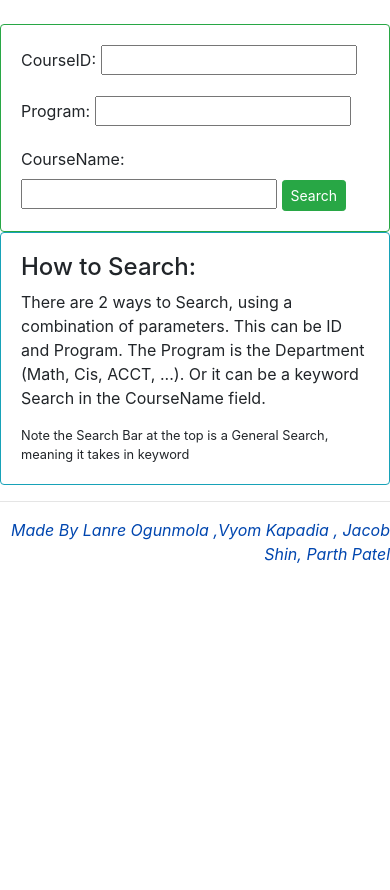
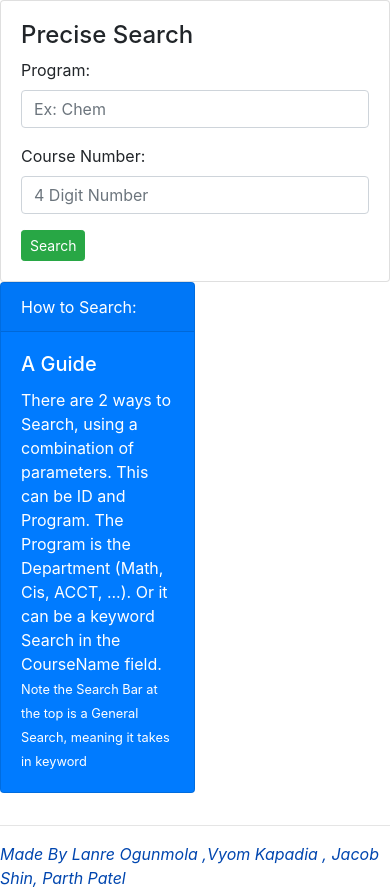
Before and after one commit to Parth099/TempleCourseRater, a Django app: page / in a window 390 px wide. Shown: the part 56-946 px from the top of the page. Before the commit the page ends 619 px from the top, so only its background shows below. Run offline with Django 3.2, Linux system fonts and the light colour scheme; data comes from the database, SQL or seed files in the repository; both versions use the stored data as it was after the commit; some libraries are stand-ins or nearby versions.

Commit message:
New Search Filters

```diff
--- a/Owlhacks/settings.py
+++ b/Owlhacks/settings.py
@@ -37,7 +37,10 @@ INSTALLED_APPS = [
     'django.contrib.sessions',
     'django.contrib.messages',
     'django.contrib.staticfiles',
-    'ProjectApp'
+    #non default
+    'ProjectApp',
+    'django_filters',
+    'widget_tweaks',
 ]
 
 MIDDLEWARE = [
--- /dev/null
+++ b/ProjectApp/filters.py
@@ -0,0 +1,18 @@
+import django_filters
+from django.forms.widgets import Input
+
+from .models import *
+
+class CourseFilter(django_filters.FilterSet):
+    Program = django_filters.CharFilter(lookup_expr='icontains',
+                                        label='Program',
+                                        widget = Input(attrs={'placeholder':'Ex: Chem',})
+                                        )
+
+    CourseID = django_filters.CharFilter(
+                                        label='Course Number',
+                                        widget = Input(attrs={'placeholder':'4 Digit Number', 'class': "form-control",})
+                                        )
+    class Meta:
+        model = Course
+        fields = ["CourseID", "Program", ]
--- a/ProjectApp/models.py
+++ b/ProjectApp/models.py
@@ -6,6 +6,7 @@ class Course(models.Model):
     CourseID = models.CharField(max_length=5, blank=True)
     Program = models.CharField(max_length=200, null=True, blank=True)
     CourseName =  models.CharField(max_length=300, null=True, blank=True)
+    CourseNum = models.PositiveIntegerField(null=True, blank=True)
 
     def __str__(self):
         return self.CourseName
@@ -19,4 +20,5 @@ class Comments(models.Model):
     date_created = models.DateTimeField(auto_now_add=True, null=True)
 
     def __str__(self):
-        return self.comment#self.date_created.strftime("%I:%M")
+        return self.comment
+        #self.date_created.strftime("%I:%M")
--- a/ProjectApp/templates/ProjectApp/index.html
+++ b/ProjectApp/templates/ProjectApp/index.html
@@ -1,29 +1,83 @@
 {% extends 'ProjectApp/main.html' %}
 
 {% block content %}
-<br>
 
-<div class='row'>
-    <div class=col-md-3>
-        <div class='card card-body border-success'>
-            <form action="" method="POST">
-                {% csrf_token %}
-                {{form.as_p}}
-                <label for="CourseName">CourseName:</label>
-                <input type="text" id="CourseName" name="CourseName">
-                <input class="btn btn-success btn-sm" type="submit" name='submit' value="Search">
-            </form>
+{% load widget_tweaks %}
+
+<div class="row">
+
+  <div class="col-md">
+    <div class='card card-body'>
+        <form action="" method="GET">
+
+          <div class="well">
+            <h4 style="margin-top: 0">Precise Search</h4>
+            <div class="row">
+              <div class="form-group col-sm-4 col-md-3">
+                {{ form.form.Program.label_tag}}
+                {% render_field form.form.Program class="form-control" %}
+
+              </div>
+              <div class="form-group col-sm-4 col-md-3">
+                {{ form.form.CourseID.label_tag}}
+                {% render_field form.form.CourseID class="form-control" %}
+
+              </div>
+            </div>
+          </div>
+
+
+
+
+
+          <input class="btn btn-success btn-sm" type="submit" name='submit' value="Search">
+
+
+          {% if flag < 0 %}
+          <small class="text-muted"><p>Your Search Produced 0 Results</p></small>
+          {% endif %}
+
+
+      </form>
+    </div>
+  </div>
+
+	<div class="col-md">
+
+    <div class="card text-white bg-primary mb-3" style="max-width: 50%;">
+        <div class="card-header">How to Search:</div>
+        <div class="card-body">
+          <h5 class="card-title">A Guide</h5>
+          <p class="card-text">There are 2 ways to Search, using a combination of parameters. This can be ID and Program. The Program is the Department (Math, Cis, ACCT, ...). Or it can be a keyword Search in the CourseName field.
+          <small>Note the Search Bar at the top is a General Search, meaning it takes in keyword</small></p>
         </div>
+      </div>
     </div>
-    <div class=col-md-4>
-        <div class='card card-body border-info'>
-            <h4>How to Search:</h4>
-            <p>There are 2 ways to Search, using a combination of parameters. This can be ID and Program. The Program is the Department (Math, Cis, ACCT, ...). Or it can be a keyword Search in the CourseName field.</p>
-            <small>Note the Search Bar at the top is a General Search, meaning it takes in keyword</small>
+  <br>
 
-        </div>
-    </div>
 </div>
 
 
+  {% if flag > 0 %}
+  <div class='row-md-1'>
+    <div class=col-md-12>
+      <h3>
+        Your Search Produced
+        <small class="text-muted">{{flag}} Results</small>
+      </h3>
+      <table class="table table-sm">
+          <tr>
+            <th>Link</th>
+            <th>Course</th>
+          </tr>
+          {% for q in query %}
+          <tr>
+            <td><a class="btn btn-info  btn-sm btn-block" href="{% url 'CoursePage' q.Program q.CourseID %}">View</a></td>
+            <td>{{q.Program}} - {{q}}</td>
+          </tr>
+          {% endfor %}
+        </table>
+      {% endif %}
+  </div>
+</div>
 {% endblock %}
--- a/ProjectApp/templates/ProjectApp/main.html
+++ b/ProjectApp/templates/ProjectApp/main.html
@@ -19,7 +19,7 @@
 
        <hr>
     </body>
-    <footer style="text-align: right;">
+    <footer style="text-align: left;">
         <i id='blue'>Made By Lanre Ogunmola ,Vyom Kapadia , Jacob Shin, Parth Patel</i>
     </footer>
 
--- a/ProjectApp/views.py
+++ b/ProjectApp/views.py
@@ -1,6 +1,7 @@
 from django.shortcuts import render, redirect
 from django.http import HttpResponse
 from django.forms import inlineformset_factory
+from .filters import CourseFilter
 from .models import *
 from .forms import *
 
@@ -11,34 +12,6 @@ def inputDB():
         i_0 = i[0].split(" ")
         C = Course(CourseID=i_0[1],Program=i_0[0],CourseName=i[1])
         C.save()
-
-def index(request):
-    form = CourseForm()
-    if request.method == "POST":
-        srcBar = request.POST.get('SearchBar', "")
-        if srcBar != "":
-            return searchCourses(request, srcBar)
-        form = CourseForm(request.POST)
-        if form.is_valid():
-            if request.POST.get('CourseName', "") == "":
-                try:
-                    P0 = request.POST['Program'].upper()
-                    C = Course.objects.get(CourseID=request.POST['CourseID'].upper(), Program=P0)
-                    return redirect(f'/{C.Program}/{C.CourseID}')
-                except:
-                    pass
-            else:
-                try:
-                    C = Course.objects.get(CourseName=request.POST['CourseName'])
-                    return redirect(f'/{C.Program}/{C.CourseID}')
-                except:
-                    var = request.POST['CourseName']
-                    return redirect(f'/search/{var}')
-
-
-        return redirect('/')
-    context = {'form':form,}
-    return render(request, 'ProjectApp/index.html', {'form':form})
 
 def CoursePage(request, dept, Id):
 
@@ -104,3 +77,56 @@ def searchCourses(request, query):
             return redirect(f"/search/{srcBar}")
 
     return render(request, "ProjectApp/search.html" ,{"output":output, "Q": query, "key":len(output)})
+
+def index(request): #STD page
+
+    CoursesArray = Course.objects.all()
+    init_count = len(CoursesArray)
+
+    CFilter = CourseFilter(request.GET, queryset=CoursesArray)
+    CoursesArray = CFilter.qs
+    final_count = len(CoursesArray)
+    flag =  final_count if final_count > 0 and final_count != init_count else 0
+    #pass in to render
+
+    context = {
+                'form':CFilter,
+                'query': CoursesArray,
+                'flag': flag if final_count > 0 else -1,
+    }
+    return render(request, 'ProjectApp/index.html', context)
+
+
+
+
+'''
+#defunct searching
+
+def index(request):
+    form = CourseForm()
+    if request.method == "POST":
+        srcBar = request.POST.get('SearchBar', "")
+        if srcBar != "":
+            return searchCourses(request, srcBar)
+        form = CourseForm(request.POST)
+        if form.is_valid():
+            if request.POST.get('CourseName', "") == "":
+                try:
+                    P0 = request.POST['Program'].upper()
+                    C = Course.objects.get(CourseID=request.POST['CourseID'].upper(), Program=P0)
+                    return redirect(f'/{C.Program}/{C.CourseID}')
+                except:
+                    pass
+            else:
+                try:
+                    C = Course.objects.get(CourseName=request.POST['CourseName'])
+                    return redirect(f'/{C.Program}/{C.CourseID}')
+                except:
+                    var = request.POST['CourseName']
+                    return redirect(f'/search/{var}')
+
+
+        return redirect('/')
+    context = {'form':form,}
+    return render(request, 'ProjectApp/index.html', {'form':form})
+'''
--- a/static/css/main.css
+++ b/static/css/main.css
@@ -1,3 +1,8 @@
 #blue{
     color: rgb(0, 70, 175);
 }
+#center {
+    margin: auto;
+    border: 3px solid green;
+    padding: 20px;
+  }
```
Also changed, not shown: ProjectApp/migrations/0006_auto_20201222_1318.py (added), db.sqlite3.
